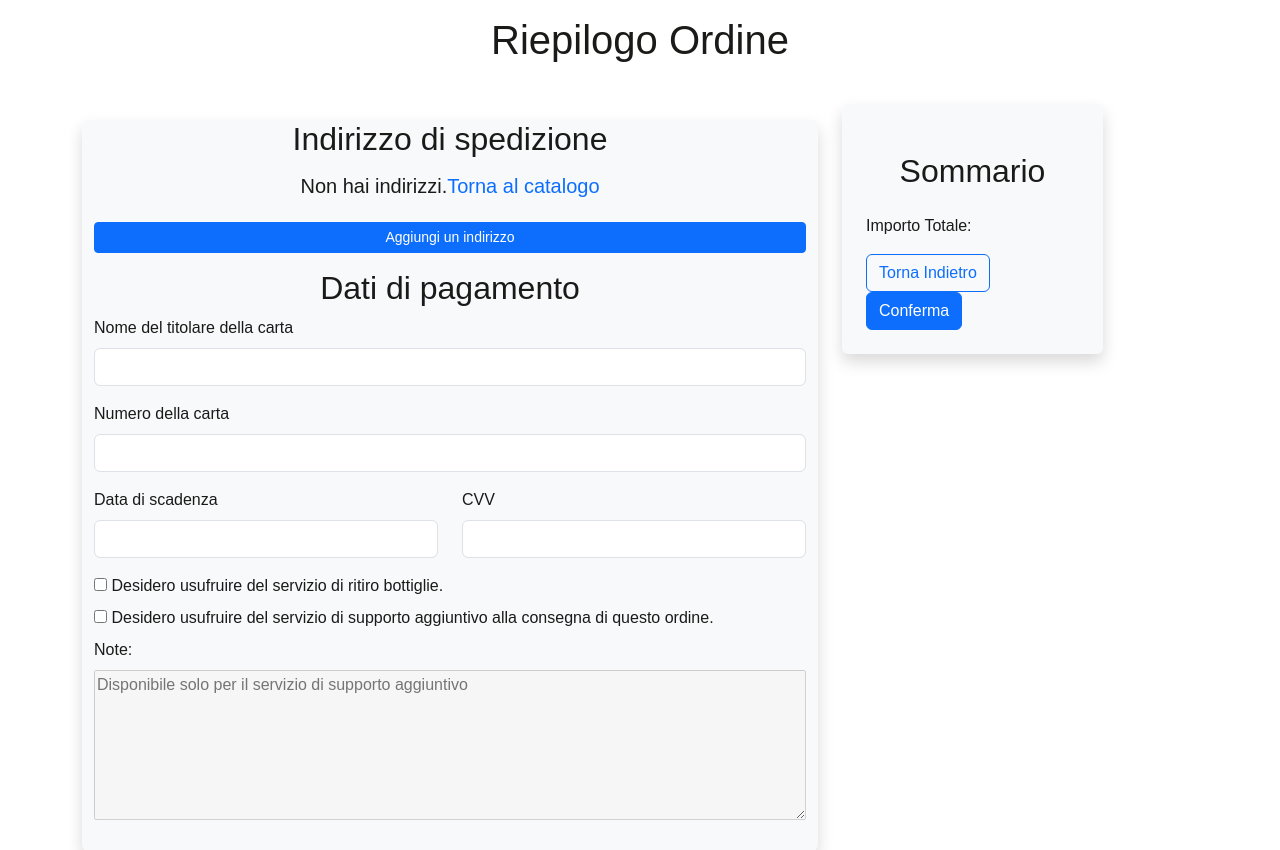
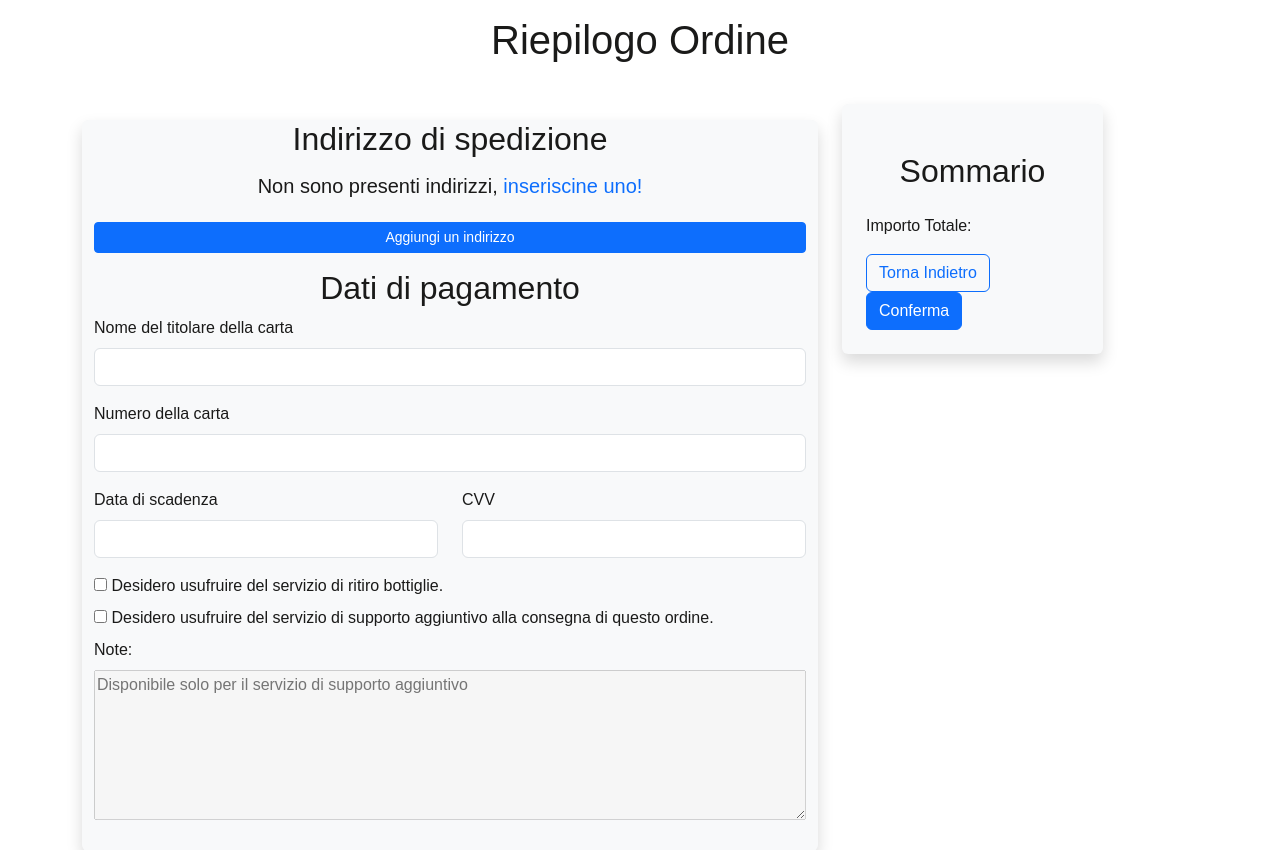
Before and after one commit to losor2002/GreenBottle, a Spring app: page /OrdineView/Checkout in a window 1280 px wide. Shown: the part 56-906 px from the top of the page. Run offline with Thymeleaf, Linux system fonts and the light colour scheme; the template is opened without the code that fills it, so the values that code supplies are empty.

Commit message:
Minor refactoring.

```diff
--- a/src/main/resources/templates/OrdineView/Checkout.html
+++ b/src/main/resources/templates/OrdineView/Checkout.html
@@ -25,8 +25,10 @@
                     <h2 class="text-center my-3">Indirizzo di spedizione</h2>
                     <div class="address-wrapper">
                         <div class="no-addresses" th:if="${#lists.isEmpty(indirizzi)}">
-                            <h5 class="d-flex align-items-center justify-content-center text-center">Non hai indirizzi.
-                                <a style="text-decoration: none;" href="/areaPersonale">Torna al catalogo</a></h5>
+                            <h5 class="d-flex align-items-center justify-content-center text-center">Non sono presenti
+                                indirizzi,&nbsp<a style="text-decoration: none;" href="/areaPersonale">inseriscine uno!
+                                </a>
+                            </h5>
                         </div>
                         <div class="addresses" th:each="addr : ${indirizzi}">
                             <ul>
```
Also changed, not shown: src/main/resources/templates/AbbonamentoView/CheckoutAbbonamento.html (+5 -2 lines).
